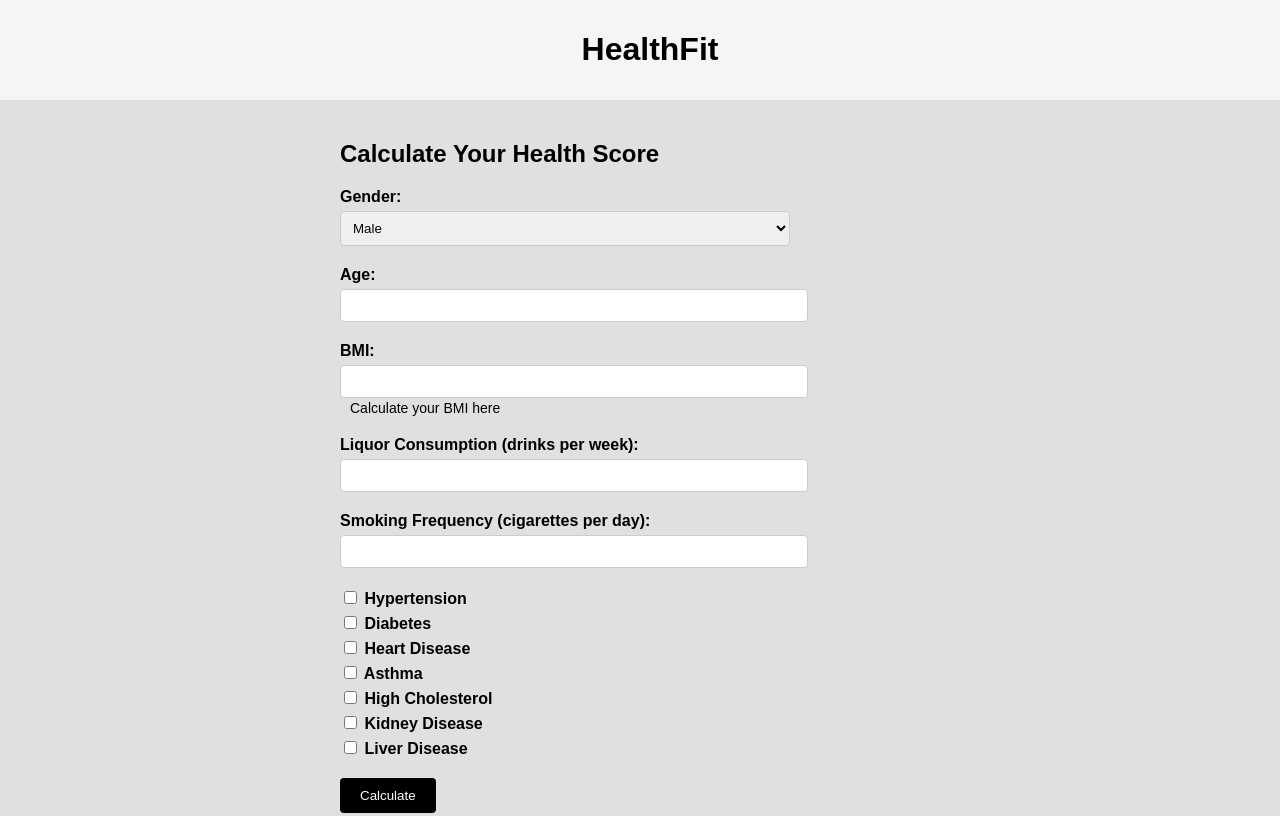
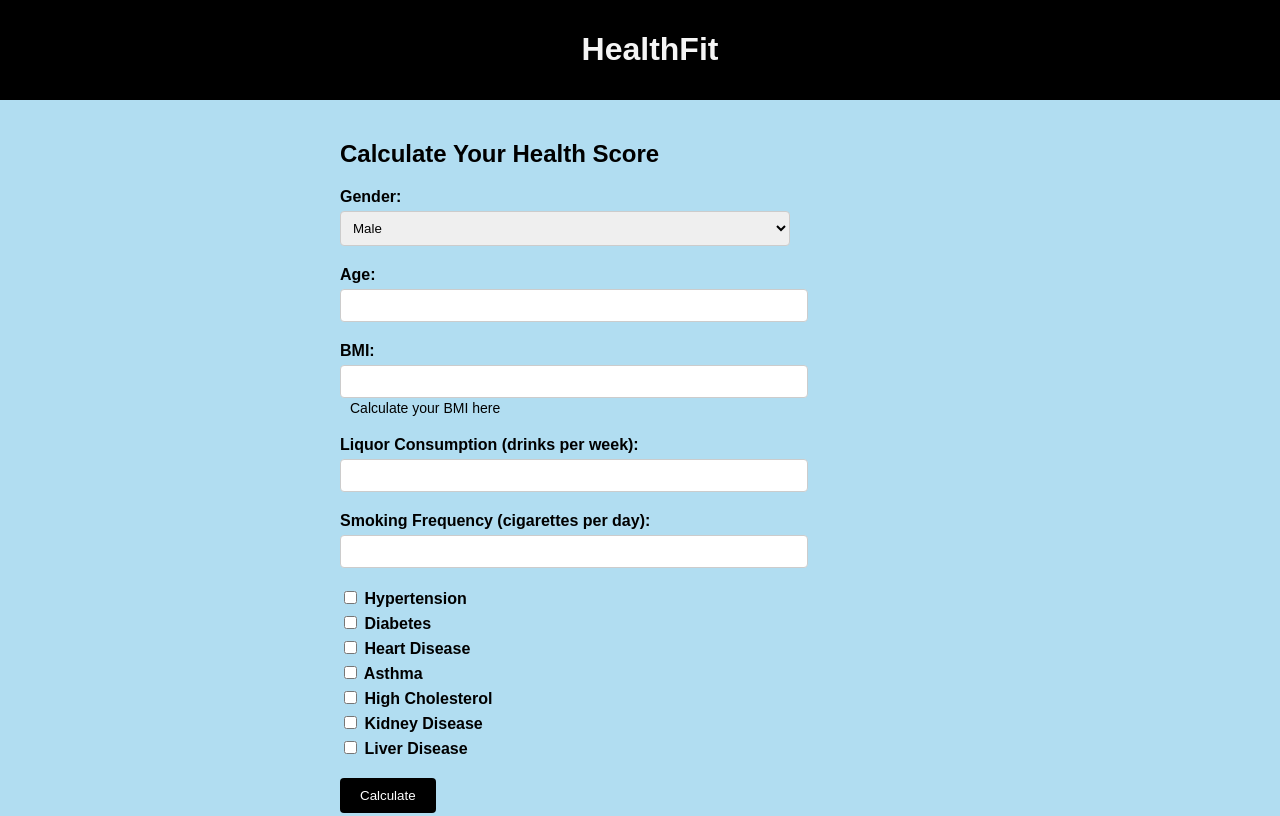
Before and after one commit to hackerboi72/health-app, a plain HTML site: page index.html in a window 1280 px wide. Shown: the top 816 px of the page. Drawn offline with Linux system fonts and the light colour scheme.

Commit message:
Update style.css

```diff
--- a/style.css
+++ b/style.css
@@ -2,12 +2,12 @@ body {
     font-family: Arial, sans-serif;
     margin: 0;
     padding: 0;
-    background-color: #e0e0e0;
+    background-color: #b1ddf1;
 }
 
 header {
-    background-color: #f5f5f5; /* Off-white background color */
-    color: black; /* Black text color */
+    background-color: black; /* Off-white background color */
+    color: #f5f5f5; /* Black text color */
     padding: 10px; /* Smaller padding */
     text-align: center;
     position: fixed;
@@ -25,7 +25,7 @@ main {
 }
 
 footer {
-    background-color: #f5f5f5;
+    background-color: #E8E8E8;
     color: black;
     padding: 50px 0;
     text-align: center;
```
